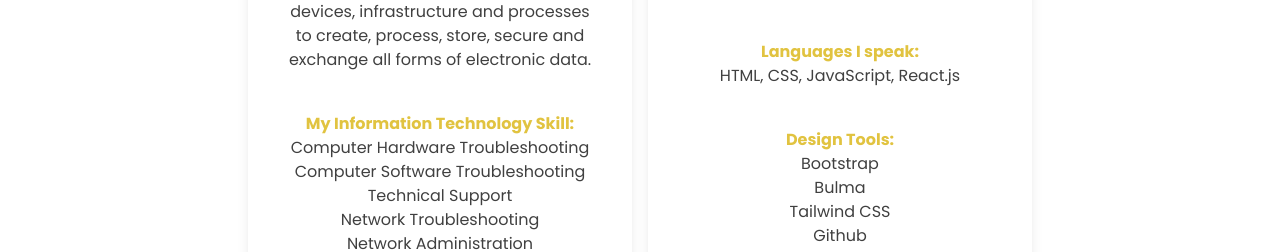
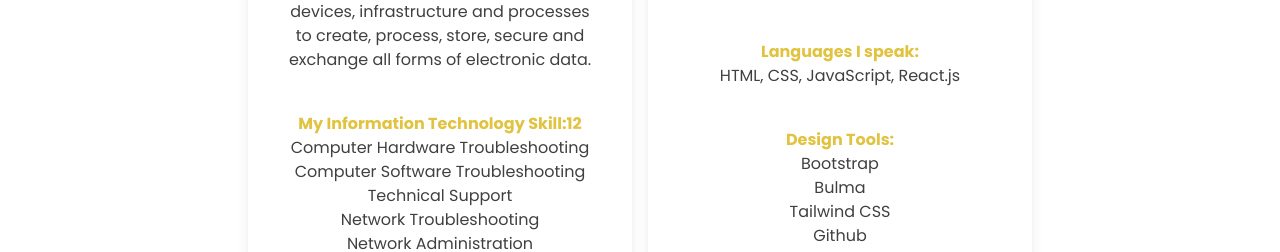
Before and after one commit to joshpatrickz/JPVA-Portfolio, a React (Create React App) app: page / in a window 1280 px wide. Shown: the part 1548-1800 px from the top of the page. Built offline with nearby package versions, Linux system fonts and the light colour scheme; the HTML template or start-up script is replaced by a standard one.

Commit message:
Update Skill.jsx

```diff
--- a/src/components/Skill.jsx
+++ b/src/components/Skill.jsx
@@ -21,7 +21,7 @@
           </div>
           <div className="mb-10">
             <h2 className="text-[#E1C340] font-bold">
-              My Information Technology Skill:
+              My Information Technology Skill:12
             </h2>
             <p>Computer Hardware Troubleshooting</p>
             <p>Computer Software Troubleshooting</p>
```
